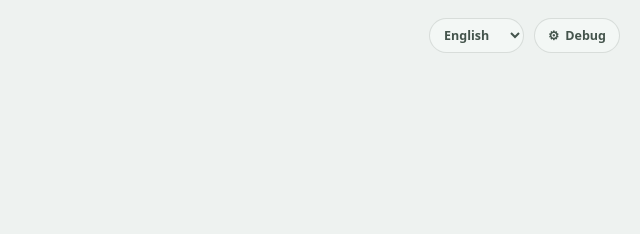
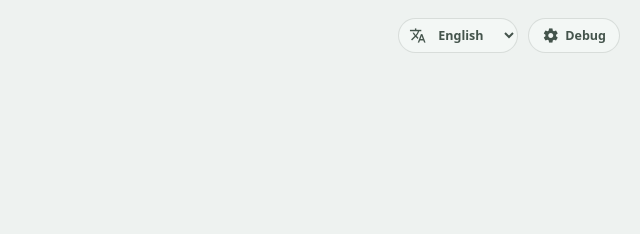
Before and after one commit to SirQuacksALot/carbonCompanion, a website: page index.html in a window 1280 px wide. Shown: the top 234 px of the page, 640-1280 px from the left. Drawn offline with Linux system fonts and the light colour scheme; a web font is replaced by a local one.

Commit message:
feat: use Material Icons for interaction elements

```diff
--- a/index.html
+++ b/index.html
@@ -7,6 +7,7 @@
   <link rel="preconnect" href="https://fonts.googleapis.com">
   <link rel="preconnect" href="https://fonts.gstatic.com" crossorigin>
   <link rel="stylesheet" href="https://fonts.googleapis.com/css2?family=Chivo:wght@400;500;600;700;800;900&family=Chivo+Mono:wght@400;500;600&display=swap">
+  <link rel="stylesheet" href="https://fonts.googleapis.com/css2?family=Material+Icons&display=block">
   <link rel="stylesheet" href="style.css">
 </head>
 <body>
@@ -17,9 +18,12 @@
       <span class="brand-sub" data-i18n="brandSub">Netto-Carbon-Balance · BIP 2026 · E2</span>
     </div>
     <div class="topbar-right">
-      <select class="lang-select" id="langSel" aria-label="Language / Sprache"></select>
+      <div class="lang-select-wrap">
+        <span class="material-icons" aria-hidden="true">translate</span>
+        <select class="lang-select" id="langSel" aria-label="Language / Sprache"></select>
+      </div>
       <button class="debug-toggle" id="debugToggle" aria-controls="debug" aria-expanded="false">
-        <span aria-hidden="true">⚙</span> Debug
+        <span class="material-icons" aria-hidden="true">settings</span> Debug
       </button>
     </div>
   </header>
@@ -83,7 +87,7 @@
   <aside class="debug" id="debug" hidden aria-label="Debug-Menü Parameter">
     <div class="debug-head">
       <span class="eyebrow" data-i18n="grpTitle">Parameter</span>
-      <button class="icon-btn" id="debugClose" aria-label="Schließen">✕</button>
+      <button class="icon-btn" id="debugClose" aria-label="Schließen"><span class="material-icons" aria-hidden="true">close</span></button>
     </div>
 
     <div class="debug-body">
--- a/style.css
+++ b/style.css
@@ -56,18 +56,35 @@ body{
 .brand-name{ font-weight:800; letter-spacing:-0.01em; font-size:16px }
 .brand-sub{ font-size:11px; color:var(--fg-3); font-family:"Chivo Mono",ui-monospace,monospace; letter-spacing:0.04em }
 .topbar-right{ display:flex; align-items:center; gap:10px }
+.material-icons{
+  font-family:'Material Icons';
+  font-weight:normal; font-style:normal;
+  font-size:18px; line-height:1;
+  letter-spacing:normal; text-transform:none;
+  display:inline-block; white-space:nowrap; word-wrap:normal;
+  direction:ltr;
+  -webkit-font-feature-settings:'liga'; font-feature-settings:'liga';
+  -webkit-font-smoothing:antialiased; vertical-align:middle;
+}
+.lang-select-wrap{
+  display:inline-flex; align-items:center; gap:2px;
+  background:var(--surface-2); border:1px solid var(--line); border-radius:999px;
+  padding-left:10px;
+}
+.lang-select-wrap:focus-within{ outline:2px solid var(--accent); outline-offset:1px }
+.lang-select-wrap .material-icons{ font-size:17px; color:var(--fg-2) }
 .lang-select{
   font:inherit; font-size:12.5px; font-weight:600; color:var(--fg-2);
-  background:var(--surface-2); border:1px solid var(--line); border-radius:999px;
-  padding:7px 10px; cursor:pointer;
+  background:none; border:none; padding:7px 10px 7px 6px; cursor:pointer;
 }
-.lang-select:focus{ outline:2px solid var(--accent); outline-offset:1px }
 .debug-toggle{
   font:inherit; font-size:12.5px; font-weight:600; color:var(--fg-2);
   background:var(--surface-2); border:1px solid var(--line); border-radius:999px;
   padding:7px 13px; cursor:pointer; display:inline-flex; align-items:center; gap:6px;
 }
 .debug-toggle:hover{ background:var(--surface-3); color:var(--fg) }
+.debug-toggle .material-icons{ font-size:17px }
+.icon-btn .material-icons{ font-size:20px }
 
 /* ---------- stage (Companion links, Grafik rechts) ---------- */
 .stage{
```
